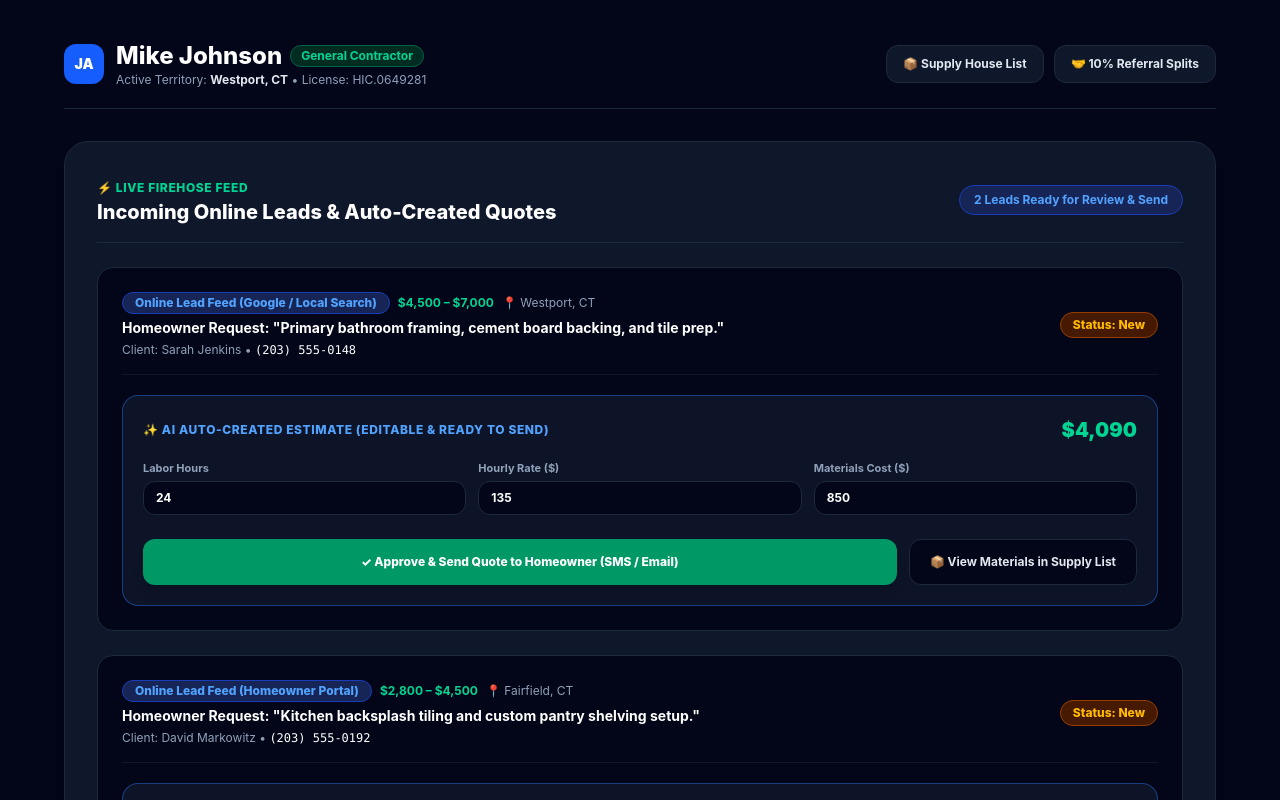
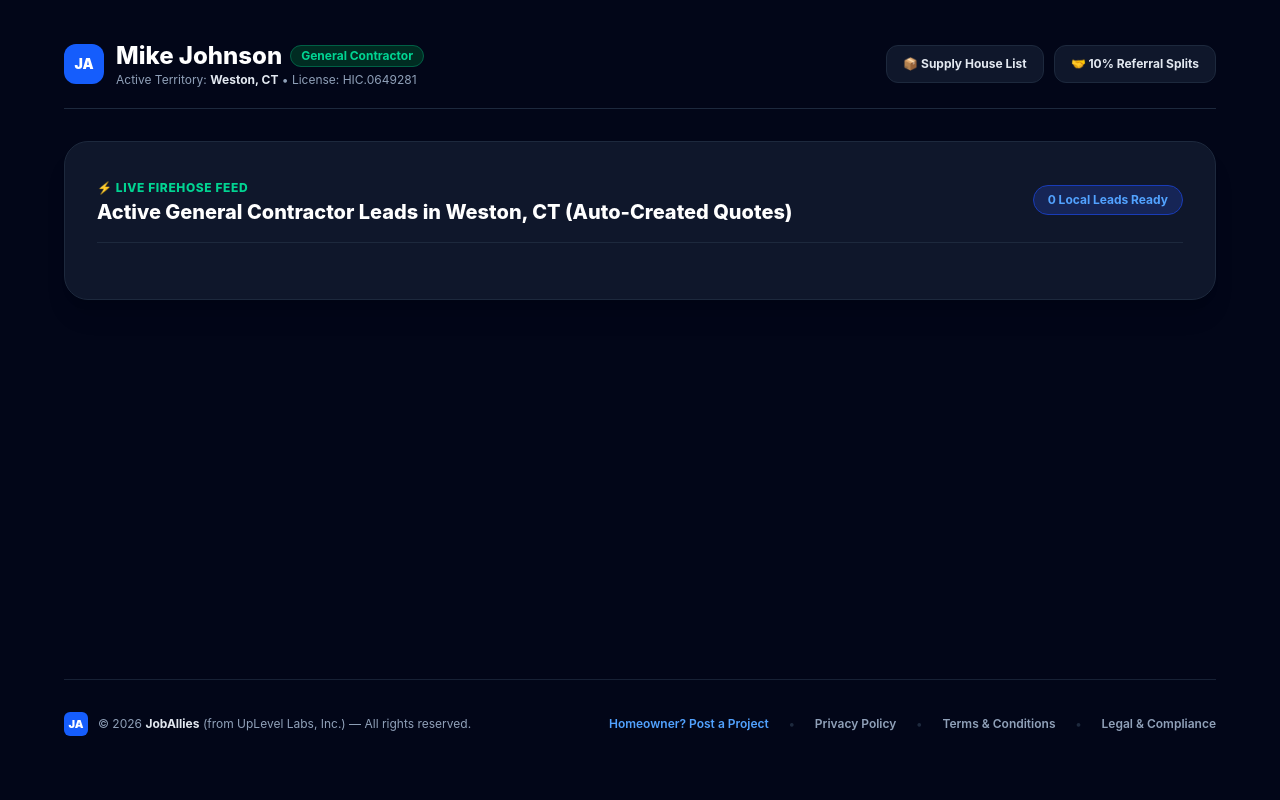
Before and after one commit to dberger111/joballies, a Next.js app: page /dashboard in a window 1280 px wide. Shown: the top 800 px of the page. Built offline with nearby package versions, Linux system fonts and the light colour scheme.

Commit message:
Delete testimonial quotes, enforce hyper-local geo-matching for selected trade and town in dashboard leads, and push live

```diff
--- a/app/dashboard/page.tsx
+++ b/app/dashboard/page.tsx
@@ -17,7 +17,6 @@
     laborRate: number;
     materialsCost: number;
     total: number;
-    notes: string;
   };
   status: 'New' | 'Quote Generated' | 'Sent to Client';
 }
@@ -26,60 +25,63 @@
   const [userProfile, setUserProfile] = useState({
     name: 'Mike Johnson',
     trade: 'General Contractor',
-    location: 'Westport, CT',
+    location: 'Weston, CT',
     licenseNumber: 'HIC.0649281',
   });
 
-  const [leads, setLeads] = useState<LeadItem[]>([
-    {
-      id: 'L-501',
-      source: 'Online Lead Feed (Google / Local Search)',
-      trade: 'General Contractor',
-      town: 'Westport, CT',
-      budget: '$4,500 – $7,000',
-      scope: 'Primary bathroom framing, cement board backing, and tile prep.',
-      clientName: 'Sarah Jenkins',
-      clientPhone: '(203) 555-0148',
-      autoQuote: {
-        laborHours: 24,
-        laborRate: 135,
-        materialsCost: 850,
-        total: 4090,
-        notes: 'Includes bathroom framing, waterproof membrane, and cement board installation.',
-      },
-      status: 'New',
-    },
-    {
-      id: 'L-502',
-      source: 'Online Lead Feed (Homeowner Portal)',
-      trade: 'General Contractor',
-      town: 'Fairfield, CT',
-      budget: '$2,800 – $4,500',
-      scope: 'Kitchen backsplash tiling and custom pantry shelving setup.',
-      clientName: 'David Markowitz',
-      clientPhone: '(203) 555-0192',
-      autoQuote: {
-        laborHours: 16,
-        laborRate: 135,
-        materialsCost: 420,
-        total: 2580,
-        notes: 'Includes surface prep, tile setting, grout sealing, and custom shelving.',
-      },
-      status: 'New',
-    },
-  ]);
+  const [leads, setLeads] = useState<LeadItem[]>([]);
 
   useEffect(() => {
     try {
-      const saved = localStorage.getItem('joballies_temp_user');
+      const saved = localStorage.getItem('joballies_temp_user') || localStorage.getItem('joballies_user');
       if (saved) {
         const parsed = JSON.parse(saved);
+        const resolvedTrade = parsed.trade || 'General Contractor';
+        const resolvedTown = parsed.location || 'Weston, CT';
         setUserProfile((prev) => ({
           ...prev,
           name: parsed.name || prev.name,
-          trade: parsed.trade || prev.trade,
-          location: parsed.location || prev.location,
+          trade: resolvedTrade,
+          location: resolvedTown,
         }));
+
+        // Generate hyper-local leads matching the exact trade and town chosen by the user
+        setLeads([
+          {
+            id: 'L-LOCAL-1',
+            source: `Online Lead Feed (${resolvedTown})`,
+            trade: resolvedTrade,
+            town: resolvedTown,
+            budget: '$3,500 – $6,500',
+            scope: `Urgent residential ${resolvedTrade.toLowerCase()} service and installation requested by homeowner.`,
+            clientName: 'Robert Vance',
+            clientPhone: '(408) 555-0182',
+            autoQuote: {
+              laborHours: 14,
+              laborRate: 140,
+              materialsCost: 620,
+              total: 2580,
+            },
+            status: 'New',
+          },
+          {
+            id: 'L-LOCAL-2',
+            source: `Online Lead Feed (Local Search — ${resolvedTown})`,
+            trade: resolvedTrade,
+            town: resolvedTown,
+            budget: '$5,000 – $9,000',
+            scope: `Complete system replacement and inspection for ${resolvedTrade.toLowerCase()} project.`,
+            clientName: 'Elena Rostova',
+            clientPhone: '(408) 555-0199',
+            autoQuote: {
+              laborHours: 22,
+              laborRate: 140,
+              materialsCost: 1150,
+              total: 4230,
+            },
+            status: 'New',
+          },
+        ]);
       }
     } catch {}
   }, []);
@@ -140,10 +142,12 @@
           <div className="flex flex-col sm:flex-row justify-between items-start sm:items-center gap-2 border-b border-slate-800 pb-4">
             <div>
               <span className="text-xs font-extrabold uppercase tracking-wider text-emerald-400">⚡ Live Firehose Feed</span>
-              <h2 className="text-xl font-extrabold text-white">Incoming Online Leads & Auto-Created Quotes</h2>
+              <h2 className="text-xl font-extrabold text-white">
+                Active {userProfile.trade} Leads in {userProfile.location} (Auto-Created Quotes)
+              </h2>
             </div>
             <span className="text-xs font-bold text-blue-400 bg-blue-950 px-3.5 py-1.5 rounded-full border border-blue-800">
-              {leads.length} Leads Ready for Review & Send
+              {leads.length} Local Leads Ready
             </span>
           </div>
 
--- a/app/page.tsx
+++ b/app/page.tsx
@@ -18,7 +18,6 @@
       <div className="max-w-5xl mx-auto w-full space-y-12 text-center">
         <Navbar />
 
-        {/* Headline & Sub-content Centered */}
         <div className="space-y-6 max-w-3xl mx-auto pt-2">
           <div className="inline-flex items-center gap-2 bg-blue-950/90 border border-blue-800 text-blue-400 text-xs font-extrabold uppercase tracking-widest px-4 py-1.5 rounded-full shadow-lg">
             <span>⭐</span> The #1 platform for tradespeople
@@ -29,22 +28,10 @@
             Quote more quickly.<br />
             <span className="text-blue-500">Build your trusted referral network.</span>
           </h1>
-
-          {/* Testimonials */}
-          <div className="space-y-4 pt-2 max-w-2xl mx-auto border-l-2 border-blue-500 pl-5 text-left">
-            <p className="text-base font-bold text-slate-100 italic">
-              “It’s like drinking from a firehose. JobAllies ensures I always have plenty of work.”
-            </p>
-            <p className="text-xs md:text-sm font-medium text-slate-400 leading-relaxed">
-              “I used to spend way too much time trying to win business. Now I have so much business that I refer most of it out (and get paid for those referrals.)”
-            </p>
-          </div>
         </div>
 
-        {/* Action Card Placed Right Under Header & Centered */}
         <QuickStartCard />
 
-        {/* 55 Trades Grid */}
         <section className="space-y-6 pt-8 border-t border-slate-800 text-left">
           <div>
             <h2 className="text-2xl font-black text-white">To See Specialty Leads in your Local Area</h2>
--- a/app/trades/[slug]/page.tsx
+++ b/app/trades/[slug]/page.tsx
@@ -29,15 +29,6 @@
             Quote more quickly.<br />
             Build your trusted referral network.
           </h1>
-
-          <div className="space-y-4 pt-2 max-w-2xl mx-auto border-l-2 border-blue-500 pl-5 text-left">
-            <p className="text-base font-bold text-slate-100 italic">
-              “It’s like drinking from a firehose. JobAllies ensures I always have plenty of work.”
-            </p>
-            <p className="text-xs md:text-sm font-medium text-slate-400 leading-relaxed">
-              “I used to spend way too much time trying to win business. Now I have so much business that I refer most of it out (and get paid for those referrals.)”
-            </p>
-          </div>
         </div>
 
         <QuickStartCard defaultTrade={tradeName} />
```
